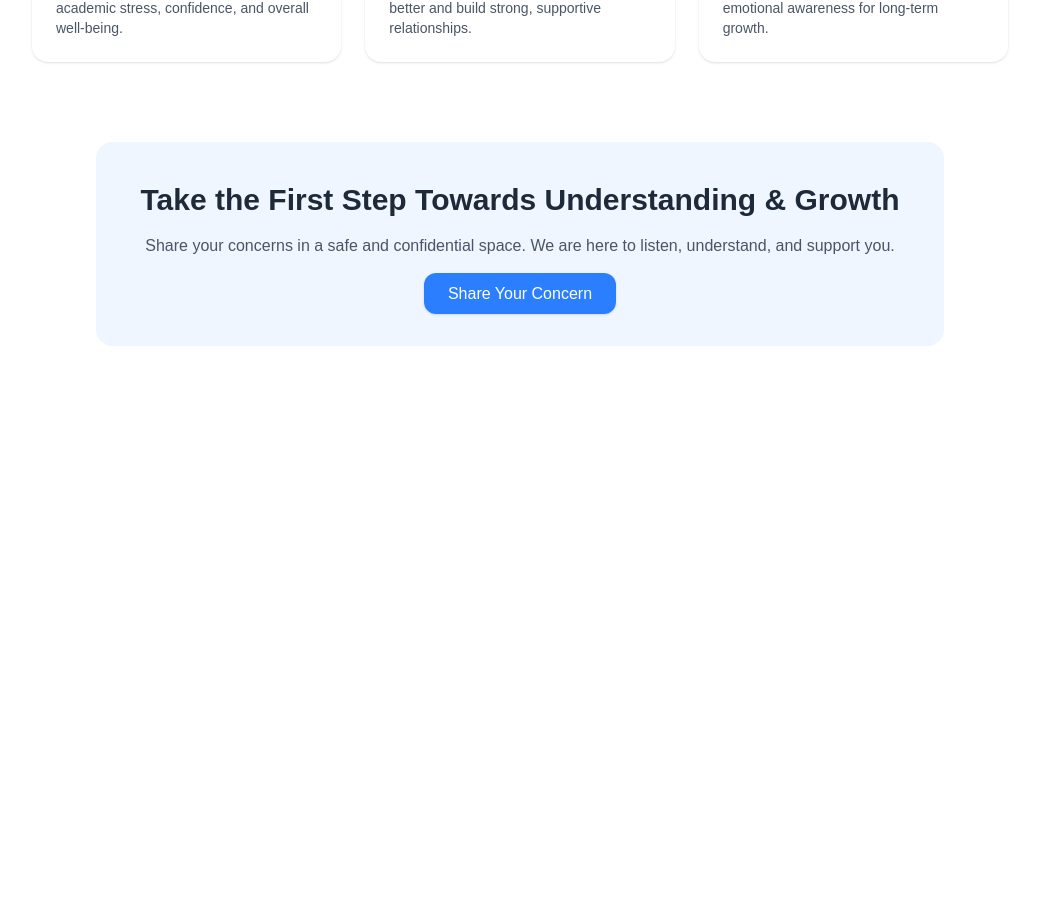
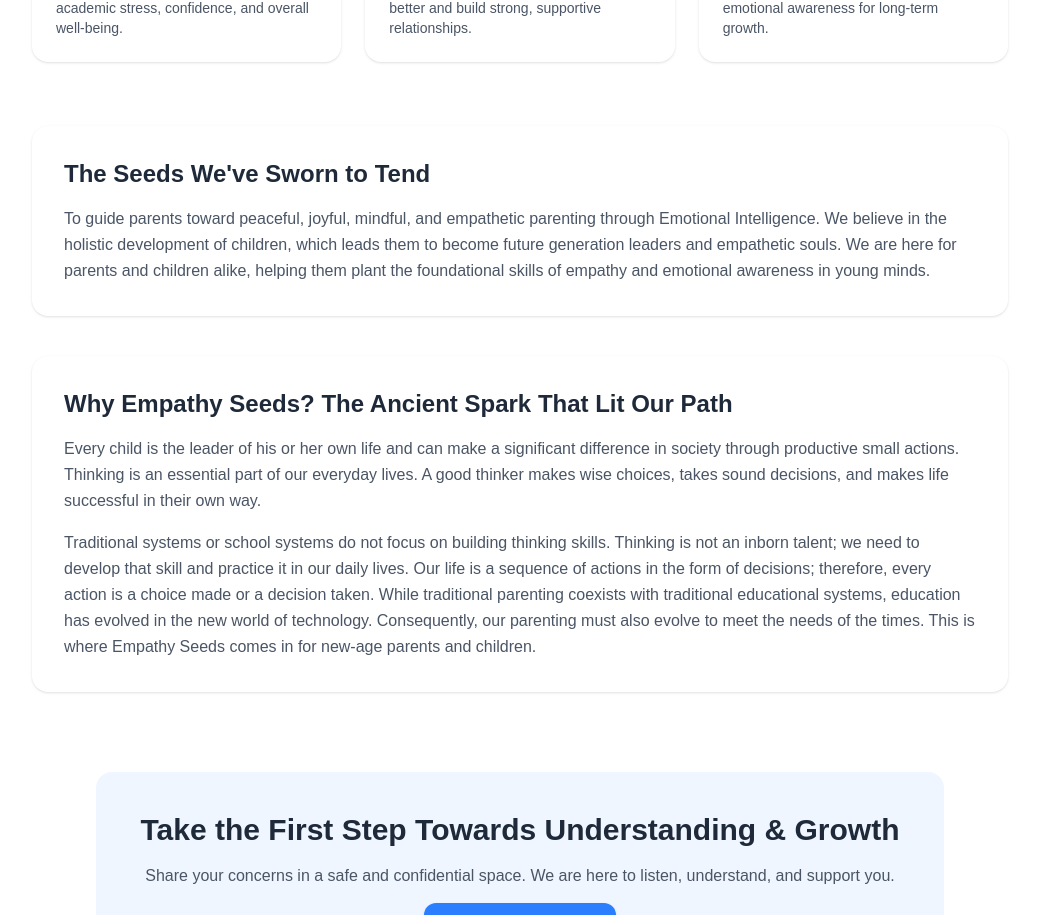
Before and after one commit to empathyseeds/empathy-seeds, a Next.js app: page / in a window 1280 px wide. Shown: the part 1558-2473 px from the top of the page, without its empty margins (120-1159 px from the left). Before the commit the page ends 1952 px from the top, so only its background shows below. Built offline with nearby package versions, Linux system fonts and the light colour scheme.

Commit message:
Add closing content to homepage

```diff
--- a/app/page.tsx
+++ b/app/page.tsx
@@ -127,6 +127,42 @@
 
   </div>
 
+  <section className="mt-16 space-y-10">
+    <div className="bg-white p-6 md:p-8 rounded-2xl shadow-sm">
+      <h3 className="text-xl md:text-2xl font-semibold text-gray-800">
+        The Seeds We&apos;ve Sworn to Tend
+      </h3>
+
+      <p className="mt-4 text-gray-600 leading-relaxed">
+        To guide parents toward peaceful, joyful, mindful, and empathetic parenting through Emotional
+        Intelligence. We believe in the holistic development of children, which leads them to become future
+        generation leaders and empathetic souls. We are here for parents and children alike, helping them plant
+        the foundational skills of empathy and emotional awareness in young minds.
+      </p>
+    </div>
+
+    <div className="bg-white p-6 md:p-8 rounded-2xl shadow-sm">
+      <h3 className="text-xl md:text-2xl font-semibold text-gray-800">
+        Why Empathy Seeds? The Ancient Spark That Lit Our Path
+      </h3>
+
+      <p className="mt-4 text-gray-600 leading-relaxed">
+        Every child is the leader of his or her own life and can make a significant difference in society through
+        productive small actions. Thinking is an essential part of our everyday lives. A good thinker makes wise
+        choices, takes sound decisions, and makes life successful in their own way.
+      </p>
+
+      <p className="mt-4 text-gray-600 leading-relaxed">
+        Traditional systems or school systems do not focus on building thinking skills. Thinking is not an inborn
+        talent; we need to develop that skill and practice it in our daily lives. Our life is a sequence of
+        actions in the form of decisions; therefore, every action is a choice made or a decision taken. While
+        traditional parenting coexists with traditional educational systems, education has evolved in the new
+        world of technology. Consequently, our parenting must also evolve to meet the needs of the times. This is
+        where Empathy Seeds comes in for new-age parents and children.
+      </p>
+    </div>
+  </section>
+
   {/* FINAL CTA SECTION */}
 <section className="mt-20 px-6 max-w-4xl mx-auto text-center">
 
```
